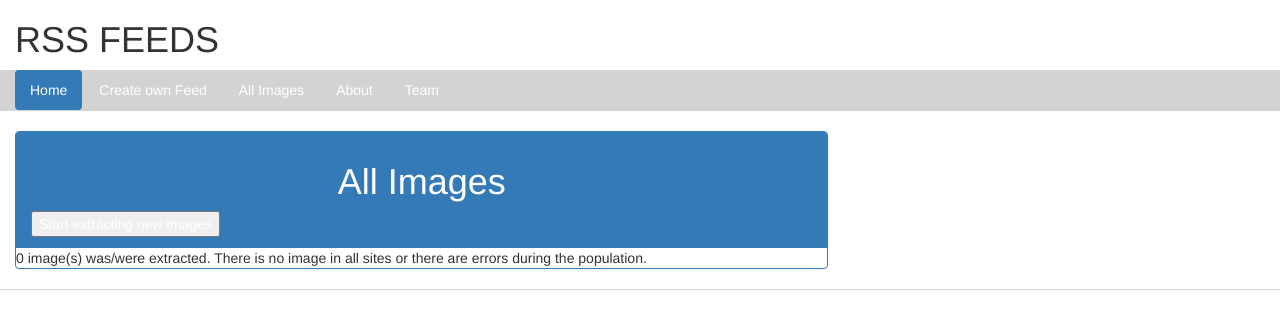
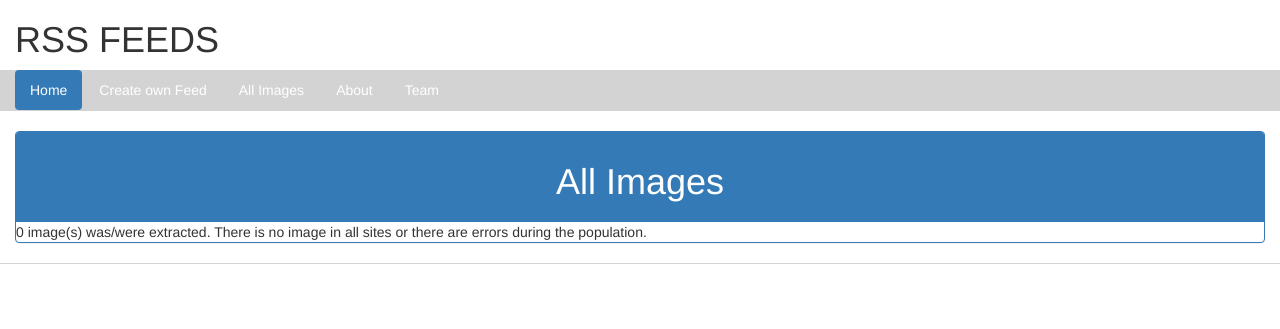
Before and after one commit to susanjiang03/pipeline_monitor, a Django app: page /news/allimages in a window 1280 px wide. Shown: the top 329 px of the page. Run offline with Django 3.2, Linux system fonts and the light colour scheme; data that the repository does not hold is empty; some libraries are stand-ins or nearby versions.

Commit message:
fixed column alignment on newspaper and images pages

```diff
--- a/site/news/templates/allimages.html
+++ b/site/news/templates/allimages.html
@@ -2,12 +2,12 @@
 
 {% block body_block %}
 
-	<div class="col-md-8">
+	<div class="col-md-12">
 		<div class="col-md-12">
 			<div class="panel panel-primary" id="panels">
 				<div class="panel-heading">
 					<h1 style="text-align: center;">All Images</h1>
-                    <input id="submit" type="button" onclick=" " method="post"  value="Start extracting new images" />
+
                 </div>
                 <div class="messagediv"> {{Message}}</div>
 			</div>
```
Also changed, not shown: site/news/templates/newspaper.html (+5 -4 lines).
